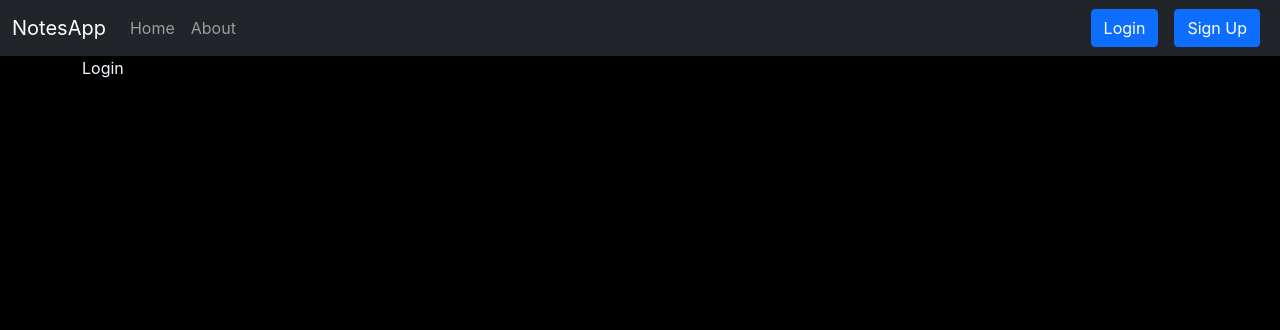
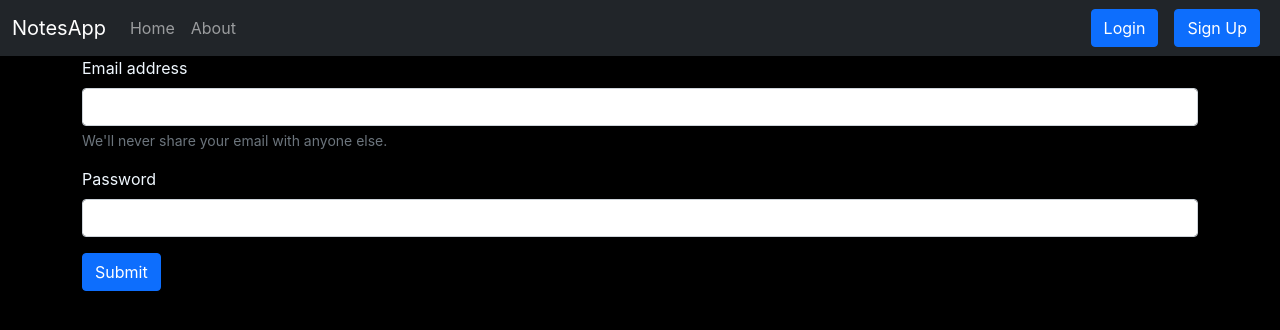
Before and after one commit to s-arslaan/notes-app, a React (Create React App) app: page /login in a window 1280 px wide. Shown: the top 330 px of the page. Built offline with nearby package versions, Linux system fonts and the light colour scheme.

Commit message:
login workin

```diff
--- a/src/components/Login.js
+++ b/src/components/Login.js
@@ -1,7 +1,81 @@
-import React from "react";
+import React, { useState } from "react";
+import { useNavigate } from "react-router-dom";
 
 function Login() {
-  return <div>Login</div>;
+  const [credentials, setCredentials] = useState({ email: "", password: "" });
+  let history = useNavigate();
+
+  const handleSubmit = async (e) => {
+    e.preventDefault();
+
+    const host = "http://localhost:5000";
+    // API call
+    const response = await fetch(`${host}/api/auth/login`, {
+      method: "POST",
+      headers: {
+        "Content-Type": "application/json",
+      },
+      body: JSON.stringify({
+        email: credentials.email,
+        password: credentials.password,
+      }),
+    });
+
+    const json = await response.json();
+    console.log(json);
+
+    if (json.success) {
+      // save auth-token and redirect
+      localStorage.setItem("token", json.authToken);
+      history('/');
+    }
+    else {
+      alert("Invalid Credentials");
+    }
+  };
+
+  const onChange = (e) => {
+    setCredentials({ ...credentials, [e.target.name]: e.target.value });
+  };
+
+  return (
+    <form onSubmit={handleSubmit}>
+      <div className="mb-3">
+        <label htmlFor="email" className="form-label">
+          Email address
+        </label>
+        <input
+          type="email"
+          name="email"
+          className="form-control"
+          value={credentials.email}
+          onChange={onChange}
+          id="email"
+          aria-describedby="emailHelp"
+        />
+        <div id="emailHelp" className="form-text">
+          We'll never share your email with anyone else.
+        </div>
+      </div>
+      <div className="mb-3">
+        <label htmlFor="password" className="form-label">
+          Password
+        </label>
+        <input
+          type="password"
+          name="password"
+          className="form-control"
+          value={credentials.password}
+          onChange={onChange}
+          id="password"
+        />
+      </div>
+
+      <button type="submit" className="btn btn-primary">
+        Submit
+      </button>
+    </form>
+  );
 }
 
 export default Login;
```
Also changed, not shown: 1 other file (tests, documents, lock files or other folders).
